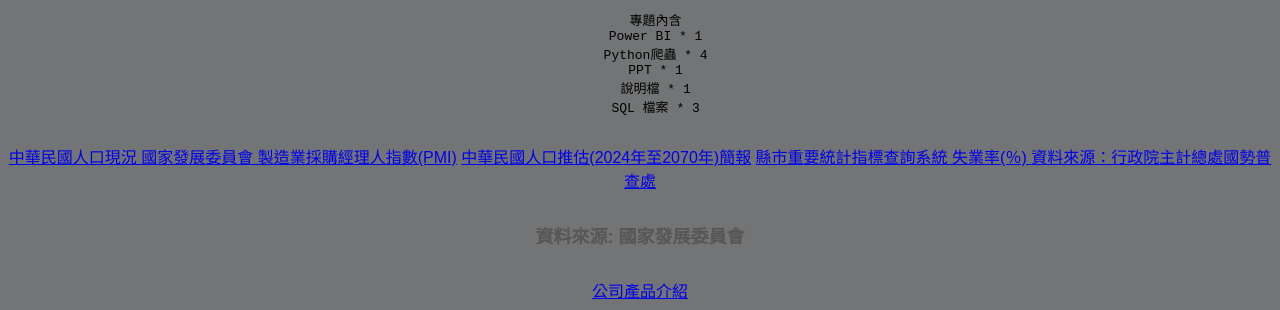
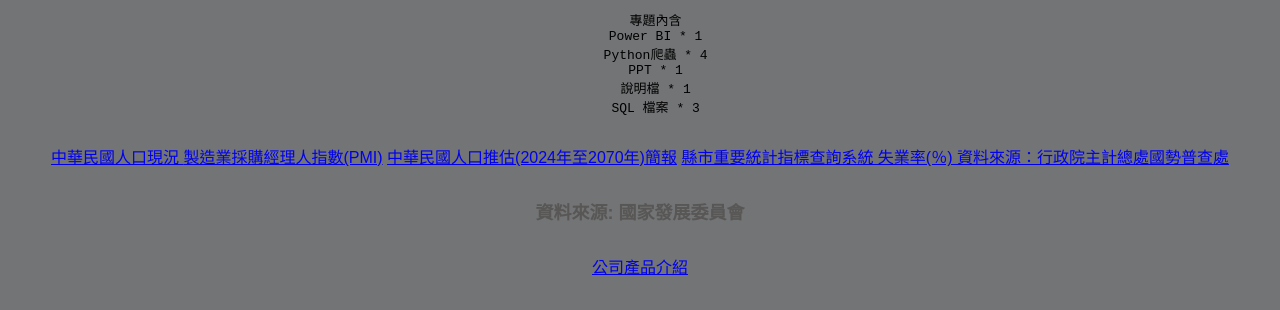
Before and after one commit to python20250807/website, a plain HTML site: page index.html in a window 1280 px wide. Shown: the part 551-861 px from the top of the page. After the commit the page ends 837 px from the top, so only its background shows below. Drawn offline with Linux system fonts and the light colour scheme.

Commit message:
revised link

```diff
--- a/index.html
+++ b/index.html
@@ -60,7 +60,7 @@
     SQL 檔案 * 3
     </pre>
     <a href="https://pop-proj.ndc.gov.tw/">中華民國人口現況 </a>
-    <a href="https://index.ndc.gov.tw/n/zh_tw/data/PMI/">國家發展委員會 製造業採購經理人指數(PMI)</a>
+    <a href="https://index.ndc.gov.tw/n/zh_tw/data/PMI/"> 製造業採購經理人指數(PMI)</a>
     <a href="https://ppws.ndc.gov.tw/Download.ashx?u=LzAwMS9VcGxvYWQvNDY0L3JlbGZpbGUvMTAzNDcvMTU2LzBjMjZmMWRmLTE5YmItNGMxZS04NjA5LTRhNGNlOTZiNWE5NS5wZGY%3d&n=5Lit6I%2bv5rCR5ZyL5Lq65Y%2bj5o6o5LywKDIwMjTlubToh7MyMDcw5bm0KeewoeWgsS5wZGY%3d">中華民國人口推估(2024年至2070年)簡報</a>
     <a href="https://winstacity.dgbas.gov.tw/DgbasWeb/ZWeb/StateFile_ZWeb.aspx#">縣市重要統計指標查詢系統 失業率(％) 資料來源：行政院主計總處國勢普查處 </a>
     <h5>資料來源: 國家發展委員會</h5>
```
